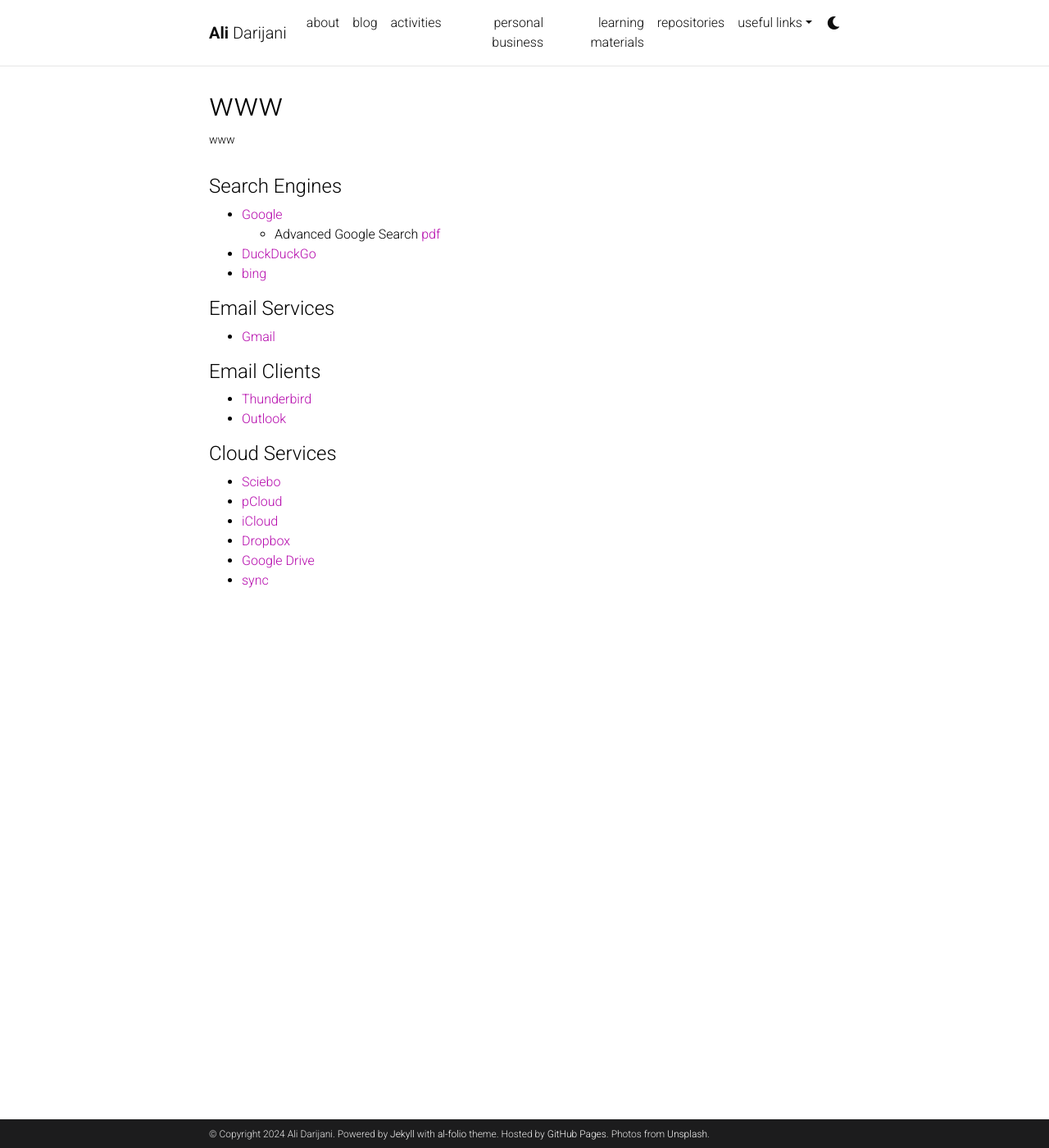
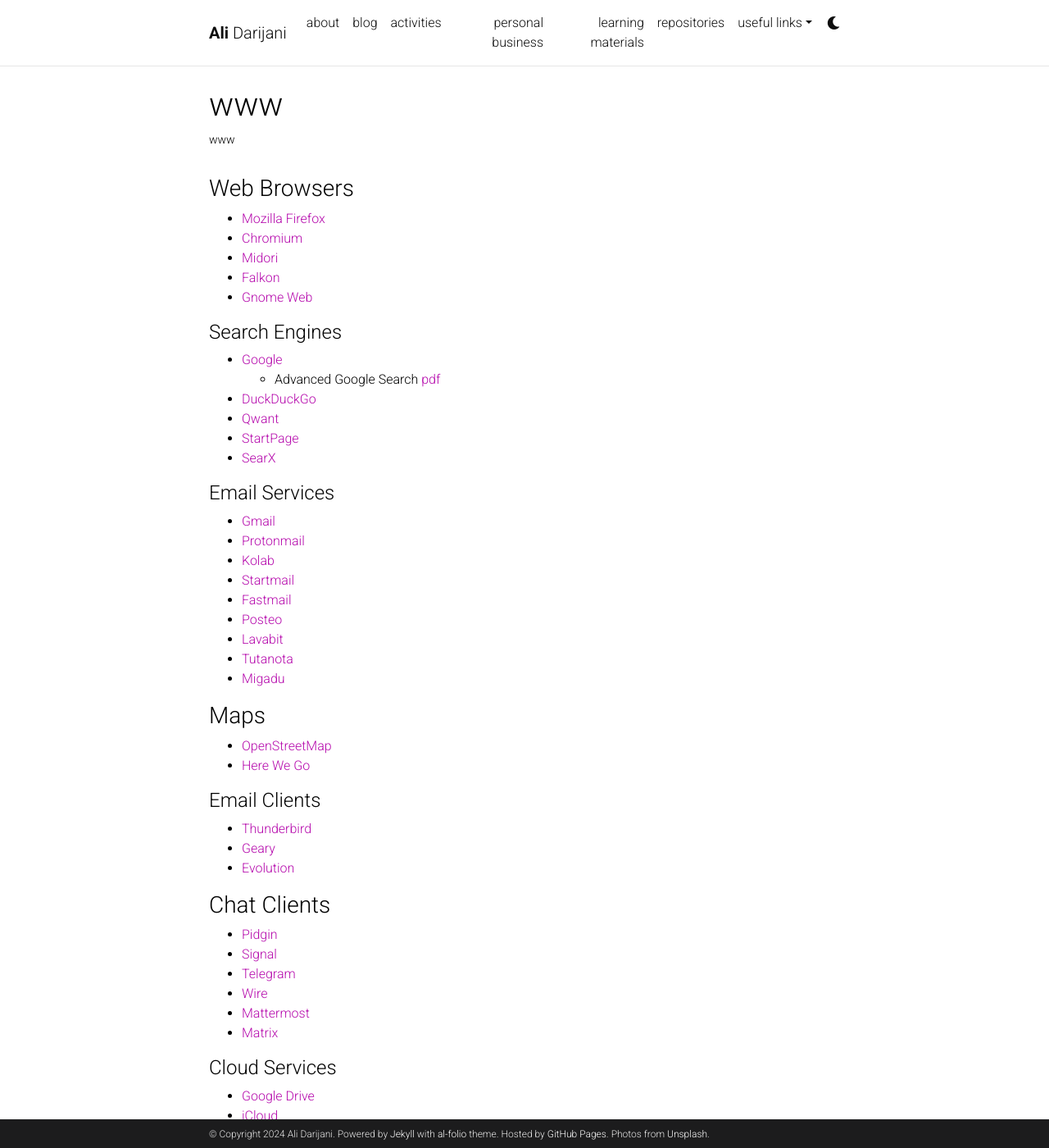
Before and after one commit to adarijani/adarijani.github.io_archived, a Jekyll site: the page built from _projects/t_01_www.md, in a window 1280 px wide and 1400 px high. Shown: the whole window at 82% size. Built offline with Jekyll 4.4.1, drawn with Linux system fonts in a browser that asks for light colours; comment, search, counter and statistics services are not loaded; a style sheet for code colours, icons or effects is not loaded; some of the changed text lies outside the part shown.

Commit message:
open source alternative for WWW

```diff
--- a/_projects/t_01_www.md
+++ b/_projects/t_01_www.md
@@ -7,27 +7,64 @@
 category: teaching
 ---
 
+### Web Browsers
+
+- [Mozilla Firefox](https://www.mozilla.org/en-GB/firefox/new/)
+- [Chromium](https://www.chromium.org/Home)
+- [Midori](https://astian.org/en/midori-browser/)
+- [Falkon](https://www.falkon.org/)
+- [Gnome Web](https://wiki.gnome.org/Apps/Web)
+
 #### Search Engines
 
-* [Google](https://www.google.com/)
-  * Advanced Google Search [pdf](https://kak.kornev-online.net/FILES/KAK%20-%2026%20Top%20Advanced%20Google%20Search%20Tips%20n%20Tricks%20and%20Techniques.pdf)
-* [DuckDuckGo](https://duckduckgo.com/)
-* [bing](https://www.bing.com/)
+- [Google](https://www.google.com/)
+  - Advanced Google Search [pdf](https://static.semrush.com/blog/uploads/files/39/12/39121580a18160d3587274faed6323e2.pdf)
+- [DuckDuckGo](https://duckduckgo.com/)
+- [Qwant](https://www.qwant.com/)
+- [StartPage](https://www.startpage.com/)
+- [SearX](https://searx.thegpm.org/)
+
+
 
 #### Email Services
 
-* [Gmail](https://www.google.com/gmail/about/)
+- [Gmail](https://www.google.com/gmail/about/)
+- [Protonmail](https://proton.me/mail)
+- [Kolab](https://kolabnow.com/)
+- [Startmail](https://www.startmail.com/)
+- [Fastmail](https://www.fastmail.com/)
+- [Posteo](https://posteo.de/en)
+- [Lavabit](https://lavabit.com/)
+- [Tutanota](https://tutanota.com/)
+- [Migadu](https://www.migadu.com/)
+
+### Maps
+
+- [OpenStreetMap](https://www.openstreetmap.org/)
+- [Here We Go](https://wego.here.com/)
 
 #### Email Clients
 
-* [Thunderbird](https://www.thunderbird.net)
-* [Outlook](https://outlook.live.com/owa/)
+- [Thunderbird](https://www.thunderbird.net)
+- [Geary](https://wiki.gnome.org/Apps/Geary)
+- [Evolution](https://wiki.gnome.org/Apps/Evolution)
+
+### Chat Clients
+
+- [Pidgin](https://pidgin.im/)
+- [Signal](https://signal.org/)
+- [Telegram](https://en.wikipedia.org/wiki/Telegram_(software))
+- [Wire](https://wire.com/en/)
+- [Mattermost](https://mattermost.com/)
+- [Matrix](https://matrix.org/)
 
 #### Cloud Services
 
-* [Sciebo](https://hochschulcloud.nrw/)
-* [pCloud](https://www.pcloud.com/)
-* [iCloud](https://www.icloud.com/)
-* [Dropbox](https://www.dropbox.com/)
-* [Google Drive](https://www.google.com/drive/)
-* [sync](https://www.sync.com/)
+- [Google Drive](https://www.google.com/drive/)
+- [iCloud](https://www.icloud.com/)
+- [Sciebo](https://hochschulcloud.nrw/)
+- [Nexcloud](https://nextcloud.com/)
+- [pCloud](https://www.pcloud.com/)
+- [SpiderOak](https://spideroak.com/)
+- [Syncthing](https://syncthing.net/)
+- [seafile](https://www.seafile.com/en/home/)
```
Also changed, not shown: _projects/t_02_unix_linux_posix.md (+1 -1 lines).
